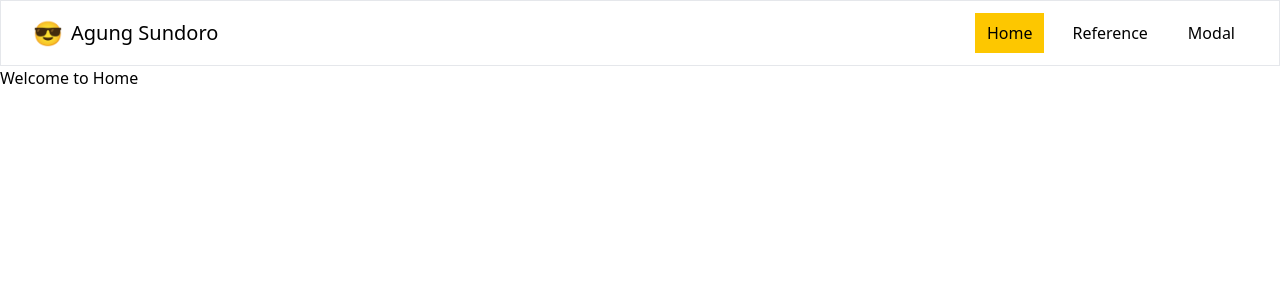
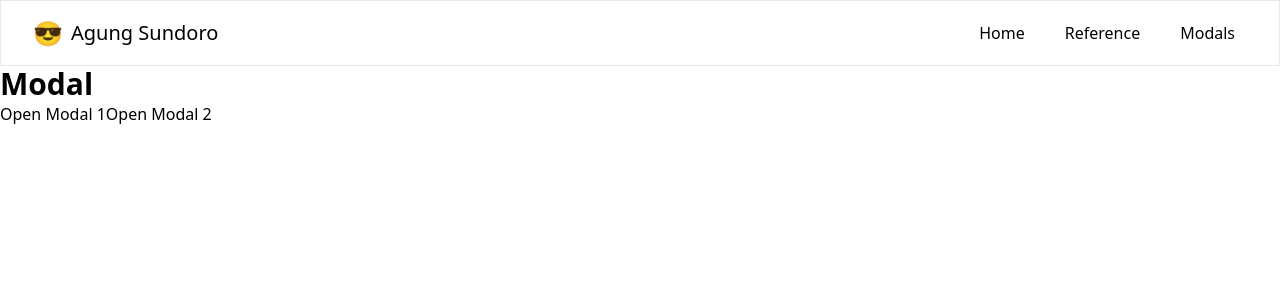
Before and after one commit to agung2001/hands-on-vue, a Vue app in the folder modal-project/: page /modals in a window 1280 px wide. Shown: the top 300 px of the page. Built offline with nearby package versions, Linux system fonts and the light colour scheme.

Commit message:
fix: browser history not working

```diff
--- a/modal-project/src/components/Navbar.vue
+++ b/modal-project/src/components/Navbar.vue
@@ -1,23 +1,6 @@
 <script setup lang="ts">
-import { reactive } from 'vue';
-
-const menus = reactive([
-  {
-    name: 'Home',
-    href: '/',
-    isActive: true,
-  },
-  {
-    name: 'Reference',
-    href: '/reference',
-    isActive: false,
-  },
-  {
-    name: 'Modal',
-    href: '/modal',
-    isActive: false,
-  },
-])
+import { RouterLink } from 'vue-router';
+import routes from '../routes';
 </script>
 
 <template>
@@ -34,12 +17,13 @@ const menus = reactive([
 
           <!-- Navbar Menu -->
           <div class="ml-10 flex items-center space-x-4">
-            <template v-for="menu in menus" :key="menu.href">
-              <a :href="menu.href"
+            <template v-for="menu in routes" :key="menu.path">
+              <RouterLink :to="menu.path"
                 :class="{'bg-yellow-400': menu.isActive, 'hover:bg-gray-700 hover:text-blue-500': !menu.isActive}"
-                class="px-3 py-2">
+                class="px-3 py-2"
+              >
                   {{ menu.name }}
-              </a>
+              </RouterLink>
             </template>
           </div>
         </div>
--- a/modal-project/src/main.ts
+++ b/modal-project/src/main.ts
@@ -1,12 +1,12 @@
-import { createMemoryHistory, createRouter } from 'vue-router';
+import { createWebHistory, createRouter } from 'vue-router';
 import { createApp } from 'vue'
 import App from './App.vue'
+import routes from './routes'
 import './assets/tailwindcss.css'
 import './assets/global.css'
-import routes from './routes'
 
 const router = createRouter({
-    history: createMemoryHistory(),
+    history: createWebHistory(),
     routes,
 })
 
--- a/modal-project/src/routes.ts
+++ b/modal-project/src/routes.ts
@@ -4,14 +4,17 @@ import Reference from './components/pages/Reference.vue';
 
 export default [
     {
+        name: 'Home',
         path: '/',
         component: Home,
     },
     {
+        name: 'Reference',
         path: '/reference',
         component: Reference,
     },
     {
+        name: 'Modals',
         path: '/modals',
         component: Modals,
     },
```
